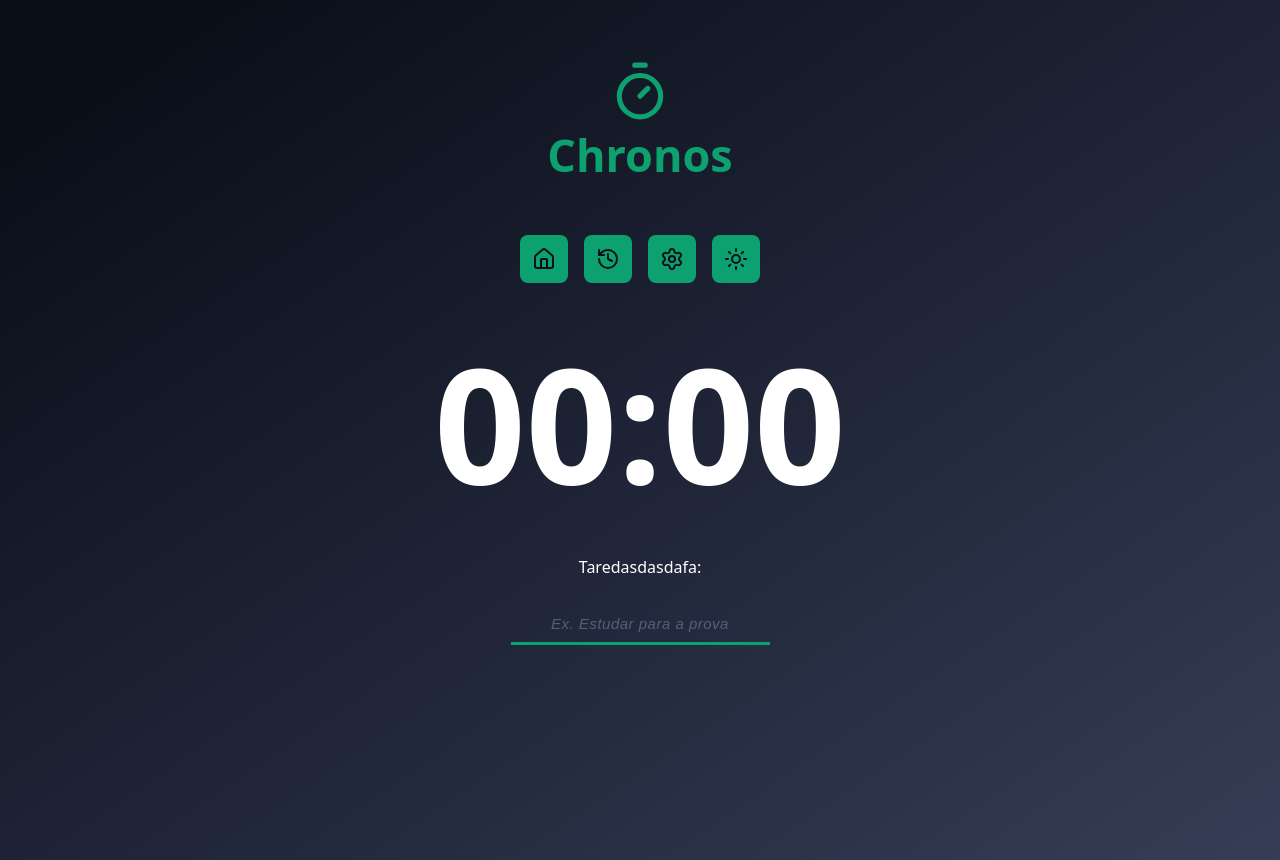
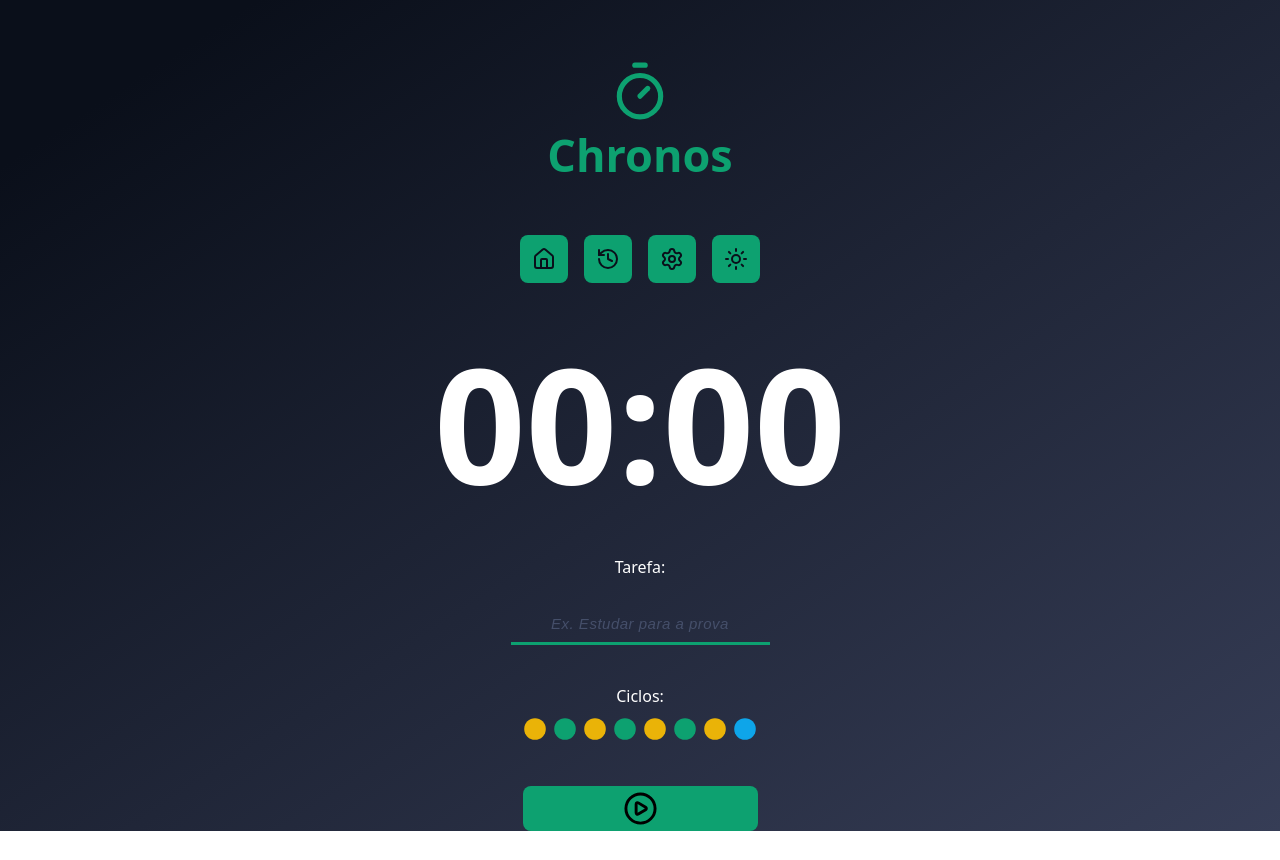
Before and after one commit to MaikeraHW/React, a React (Vite) app in the folder Chronos/: page / in a window 1280 px wide. After the commit the page ends 831 px from the top, so only its background shows below. Built offline with nearby package versions, Linux system fonts and the light colour scheme.

Commit message:
created cycles and button element to react project

```diff
--- /dev/null
+++ b/Chronos/src/components/Button/index.tsx
@@ -0,0 +1,10 @@
+import { CirclePlayIcon } from "lucide-react"
+import styles from "./styles.module.css"
+
+export function Button() {
+  return (
+    <button className={styles.btn}>
+      <CirclePlayIcon />
+    </button>
+  )
+}
--- /dev/null
+++ b/Chronos/src/components/Button/styles.module.css
@@ -0,0 +1,21 @@
+.btn {
+  padding: 0.5rem 10rem;
+  background-color: var(--primary);
+  border-radius: 8px;
+  border: none;
+  margin-top: 3rem;
+  cursor: pointer;
+}
+
+.btn:hover {
+  filter: brightness(75%);
+  transition-property: filter;
+  transition-duration: 200ms;
+  transition-timing-function: ease-in-out;
+}
+
+.btn svg {
+  display: block;
+  width: 3.5rem;
+  height: 3.5rem;
+}
--- /dev/null
+++ b/Chronos/src/components/Cicles/index.tsx
@@ -0,0 +1,36 @@
+import { CircleIcon } from "lucide-react"
+import styles from "./styles.module.css"
+
+export function Cicles() {
+  return (
+    <>
+      <p className={styles.p}>Ciclos:</p>
+      <div className={styles.circles}>
+        <span className={`${styles.circle} ${styles.yellow}`}>
+          <CircleIcon />
+        </span>
+        <span className={`${styles.circle} ${styles.green}`}>
+          <CircleIcon />
+        </span>
+        <span className={`${styles.circle} ${styles.yellow}`}>
+          <CircleIcon />
+        </span>
+        <span className={`${styles.circle} ${styles.green}`}>
+          <CircleIcon />
+        </span>
+        <span className={`${styles.circle} ${styles.yellow}`}>
+          <CircleIcon />
+        </span>
+        <span className={`${styles.circle} ${styles.green}`}>
+          <CircleIcon />
+        </span>
+        <span className={`${styles.circle} ${styles.yellow}`}>
+          <CircleIcon />
+        </span>
+        <span className={`${styles.circle} ${styles.blue}`}>
+          <CircleIcon />
+        </span>
+      </div>
+    </>
+  )
+}
--- /dev/null
+++ b/Chronos/src/components/Cicles/styles.module.css
@@ -0,0 +1,40 @@
+.p {
+  color: white;
+  text-align: center;
+  margin-top: 4rem;
+}
+
+.circles {
+  text-align: center;
+  margin: 1rem auto;
+}
+
+.circle {
+  margin: 0.3rem;
+}
+
+.circle svg {
+  transform: scale(90%, 90%);
+  text-align: center;
+  border-radius: 50%;
+}
+
+.green svg {
+  color: var(--primary);
+  background-color: var(--primary);
+}
+.yellow svg {
+  color: var(--warning);
+  background-color: var(--warning);
+}
+
+.blue svg {
+  color: var(--info);
+  background-color: var(--info);
+}
+
+.circle svg:hover {
+  transform: scale(100%, 100%);
+  filter: brightness(90%);
+  transition: all 100ms ease-in-out;
+}
--- a/Chronos/src/components/Container/styles.module.css
+++ b/Chronos/src/components/Container/styles.module.css
@@ -7,3 +7,10 @@
   margin: 0 auto;
   color: var(--text-over-primary);
 }
+
+.content section {
+  display: flex;
+  flex-direction: column;
+  justify-content: center;
+  align-items: center;
+}
--- a/Chronos/src/components/Forms/index.tsx
+++ b/Chronos/src/components/Forms/index.tsx
@@ -1,4 +1,3 @@
-import { CirclePlayIcon } from "lucide-react"
 import styles from "./styles.module.css"
 
 export function Forms() {
@@ -7,11 +6,6 @@ export function Forms() {
       <p className={styles.text}>
         Nesse ciclo <span className={styles.bold}>foque</span> por <span className={styles.bold}>25 min.</span>
       </p>
-      <p>Ciclos:</p>
-      <p>0 0 0 0 0 0 0 0</p>
-      <button className={styles.btn}>
-        <CirclePlayIcon />
-      </button>
     </form>
   )
 }
--- a/Chronos/src/components/Input/styles.module.css
+++ b/Chronos/src/components/Input/styles.module.css
@@ -1,5 +1,5 @@
 .input {
-  color: white;
+  color: var(--text-default);
   text-align: center;
   font-size: 1.5rem;
   background-color: transparent;
@@ -13,10 +13,15 @@
 .input::placeholder {
   font-style: italic;
   letter-spacing: 0.5px;
-  color: var(--disabled);
+  color: var(--gray-500);
 }
 
 .input:focus {
   border: 3px solid var(--primary);
   border-radius: 8px;
 }
+
+.input:disabled {
+  border-bottom: 3px solid var(--disabled);
+  color: var(--text-muted);
+}
--- a/Chronos/src/main.tsx
+++ b/Chronos/src/main.tsx
@@ -6,6 +6,8 @@ import { Menu } from "./components/Menu"
 import { ClockTimer } from "./components/ClockTimer"
 // import { Forms } from "./components/Forms"
 import { Input } from "./components/Input"
+import { Cicles } from "./components/Cicles"
+import { Button } from "./components/Button"
 
 import "./theme.css"
 import "./global.css"
@@ -23,8 +25,14 @@ createRoot(document.getElementById("root")!).render(
     </Container>
     <Container>
       <form className="form">
-        <Input type="text" id="task" labelText="Taredasdasdafa:" placeholder="Ex. Estudar para a prova" />
+        <Input type="text" id="task" labelText="Tarefa:" placeholder="Ex. Estudar para a prova" />
       </form>
+    </Container>
+    <Container>
+      <Cicles />
+    </Container>
+    <Container>
+      <Button />
     </Container>
   </StrictMode>
 )
```
